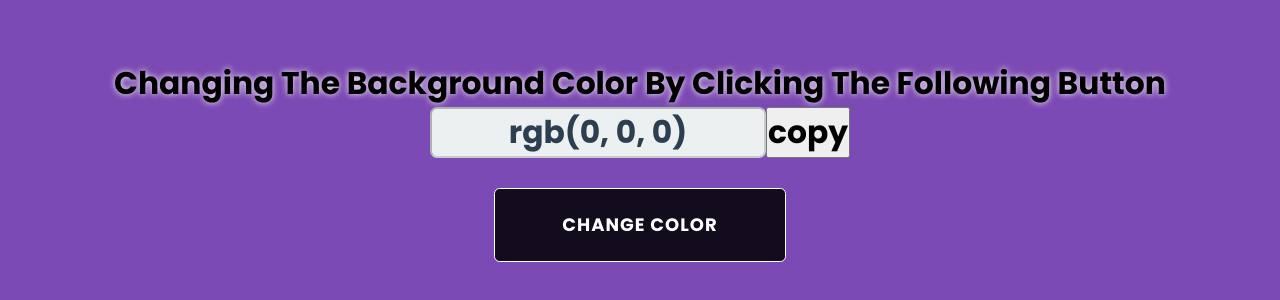
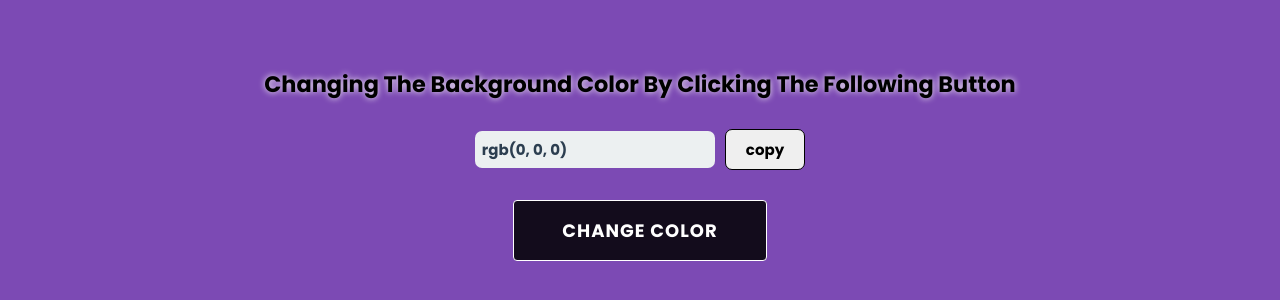
Before and after one commit to farhanacsebd/play-with-rgb-color-javascript, a plain HTML site: page index.html in a window 1280 px wide. Shown: the part 228-528 px from the top of the page. Drawn offline with Linux system fonts and the light colour scheme.

Commit message:
added input filed or copy button or added css

```diff
--- a/index.html
+++ b/index.html
@@ -10,9 +10,8 @@
 <body>
     <div class="container" id="root">
         <h1>Changing The Background Color By Clicking The Following Button</h1>
-        <div><input id="output" type="text" value="rgb(0, 0, 0)" disabled><button>copy</button></div>
+        <div><input id="output" type="text" value="rgb(0, 0, 0)" disabled><button class="btn" title="copy to clipboard" id="copy-btn">copy</button></div>
         <button class="btn-main" id="change-btn">Change Color</button>
-
      </div>
       <!-- scripts-->
       <script src="app.js"></script>
--- a/style.css
+++ b/style.css
@@ -4,7 +4,6 @@
 	box-sizing: border-box;
 	font-family: 'Poppins', sans-serif;
 	font-weight: 700;
-	font-size: 1.4rem;
 	padding: 0;
 	margin: 0;
 }
@@ -50,14 +49,33 @@ style start from here
 
 h1{
 	text-shadow:0 0 6px #f9f6f6;
+	font-size: 1.4rem;
 }
 
 #output {
 	background: #ecf0f1;
 	color: #2c3e50;
-    /* text-shadow: 0 0 3px rgb(0, 0, 0); */
 	width: 15rem;
-	text-align: center;
+	margin-top: 30px;
+    padding: 7px;
+	margin-right: 10px;
 	border-radius: 7px;
-    /* padding: 1rem; */
+	border: none;
+	font-size: 15px;
+	/* text-shadow: 0 0 3px rgb(0, 0, 0); */
 }
+
+
+.btn{
+	padding:8px 20px;
+	border: 1px solid #000;
+	border-radius: 7px;
+	font-size: 15px;
+}
+
+.btn:hover{
+	background-color: rgba(0, 0, 0, 0.842);
+	color: #fff;
+	cursor: pointer;
+	border: 1px solid #fff;
+}
```
